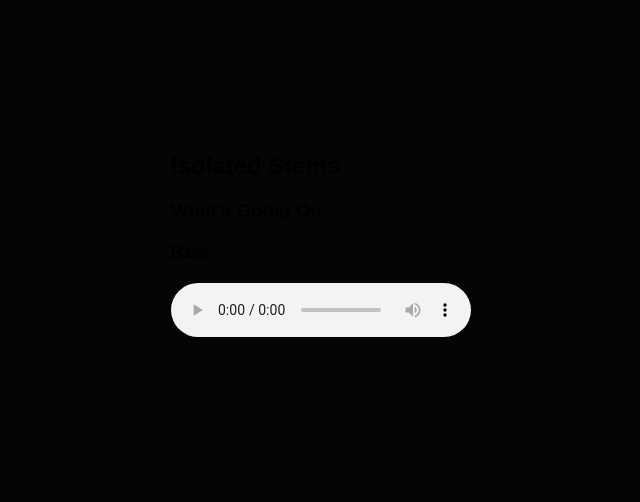
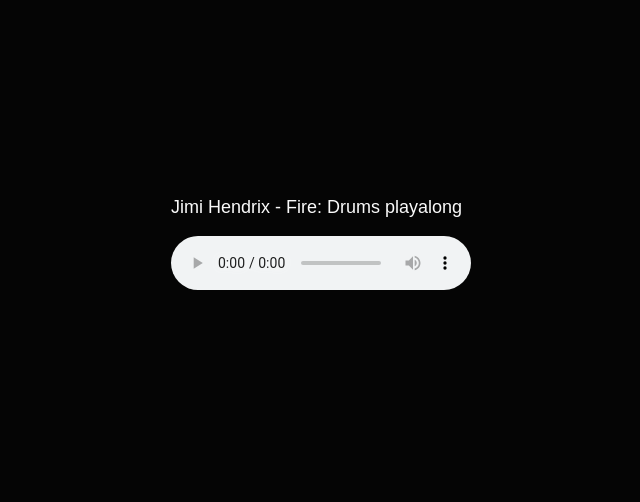
Before and after one commit to tissakhosla/demucs-gui, a Flask app: page /samples in a window 1280 px wide. Shown: the part 183-685 px from the top of the page, without its empty margins (319-959 px from the left). Run offline with Flask 3, Linux system fonts and the light colour scheme; parts of the project's set-up code (start-up, migrations or seed data) failed here and were passed over.

Commit message:
Fire Sample

```diff
--- a/static/style.css
+++ b/static/style.css
@@ -30,10 +30,15 @@
     width: 100%;
 }
 
+
+
 label,
 p,
 a,
-li {
+li,
+h2,
+h3,
+h4 {
     font-size: 18px;
     color: var(--white);
 }
--- a/templates/samples.html
+++ b/templates/samples.html
@@ -4,9 +4,7 @@
 {% block body %}
 <div class="samples">
     <div>
-        <h2>Isolated Stems</h2>
-        <h3>What's Going On</h3>
-        <h4>Bass</h4>
+        <p>Jimi Hendrix - Fire: Drums playalong</p>
         <audio title=" James Jamerson Bass Only" controls>
             <source src="/media/epic.mp3" type="audio/mpeg">
             <source src="/media/epic.wav" type="audio/wav">
```
